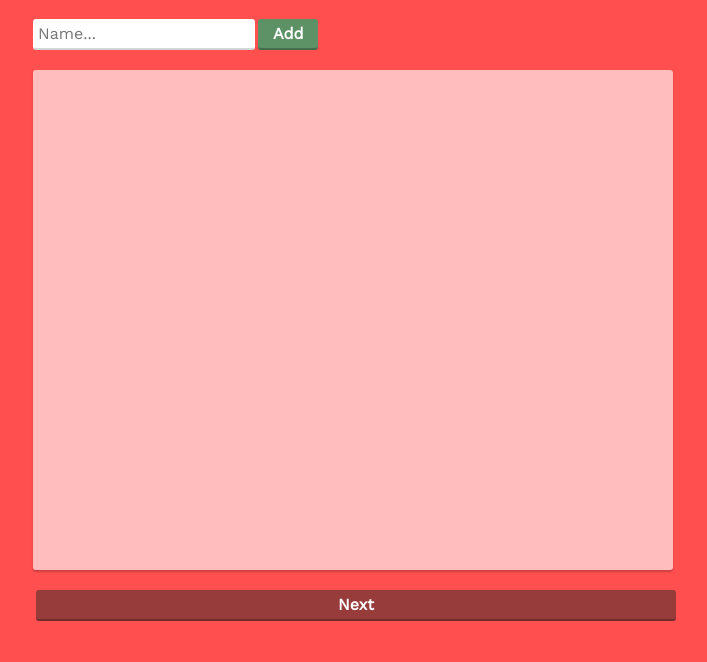
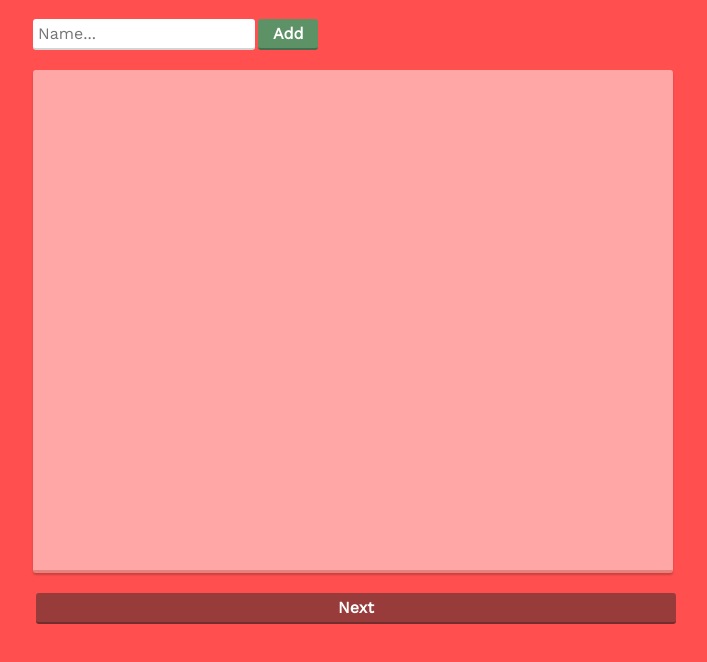
Before and after one commit to jasonckc/NL-gaming-night, a React app: page / in a window 1280 px wide. Shown: the part 62-724 px from the top of the page, without its empty margins (287-994 px from the left). Built offline with nearby package versions, Linux system fonts and the light colour scheme.

Commit message:
Minor style modifications

```diff
--- a/src/Components/participants.css
+++ b/src/Components/participants.css
@@ -21,10 +21,11 @@ ul.participants-list {
     height: 60vh;
     overflow: auto;
     max-width: 100%;
-    background-color: rgba(255, 255, 255, 0.623);
+    background-color: rgba(255, 255, 255, 0.5);
     color: black;
     border-radius: 3px;
     box-shadow: 0 2px 2px 0 rgba(0, 0, 0, 0.2);
+    border-bottom: 3px solid rgb(228, 130, 123);
 }
 
 ul.participants-list li {
--- a/src/Components/ranking.js
+++ b/src/Components/ranking.js
@@ -1,6 +1,8 @@
+import React, { Component } from 'react';
+import {FontAwesomeIcon} from '@fortawesome/react-fontawesome';
+
 import './ranking.css';
 
-import React, { Component } from 'react';
 
 class ranking extends Component {
     render() {
@@ -37,7 +39,7 @@ class ranking extends Component {
                             className="ranking-btn-restart"
                             onClick={this.props.restart}
                         >
-                            Restart
+                            <FontAwesomeIcon icon="redo-alt" /> Restart
                         </small>
                     </div>
                 </div>
```
